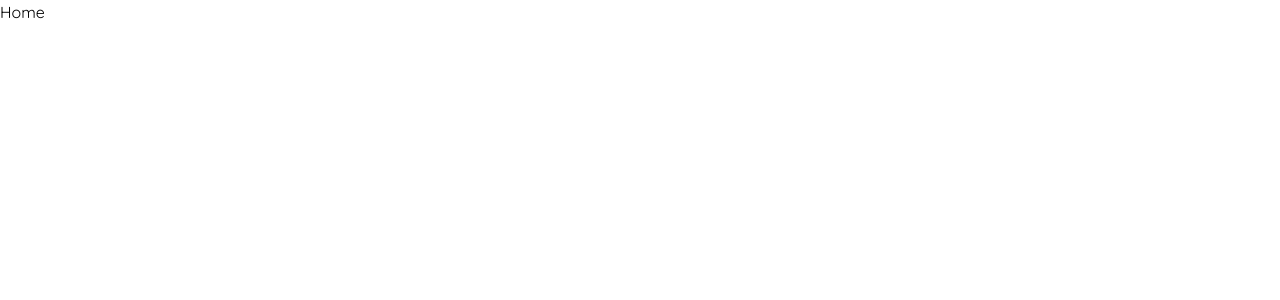
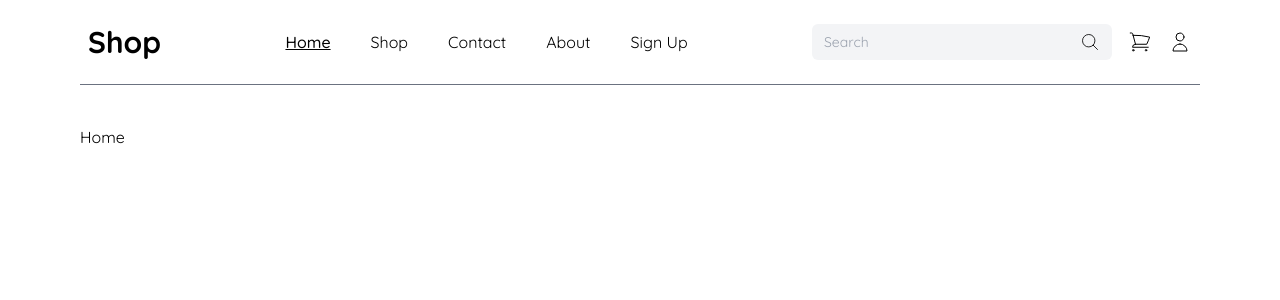
Before and after one commit to Iv44n/Ecommerce-FS, a Next.js app in the folder client/: page / in a window 1280 px wide. Shown: the top 300 px of the page. Built offline with nearby package versions, Linux system fonts and the light colour scheme.

Commit message:
Added Header component to RootLayout for consistent navigation

```diff
--- a/client/src/app/layout.tsx
+++ b/client/src/app/layout.tsx
@@ -1,6 +1,7 @@
 import type { Metadata } from 'next'
 import { Quicksand } from 'next/font/google'
 import './globals.css'
+import Header from '@/components/Header'
 
 const quicksand = Quicksand({ subsets: ['latin'] })
 
@@ -16,7 +17,8 @@ interface LayoutProps {
 export default function RootLayout({ children }: Readonly<LayoutProps>) {
   return (
     <html lang='en'>
-      <body className={quicksand.className}>
+      <body className={`${quicksand.className} lg:px-20`}>
+        <Header />
         {children}
       </body>
     </html>
```
